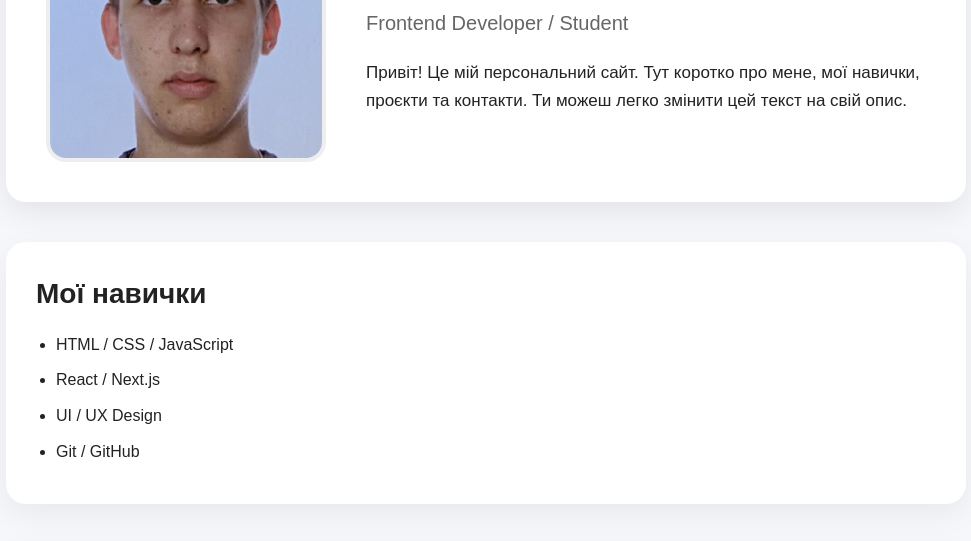
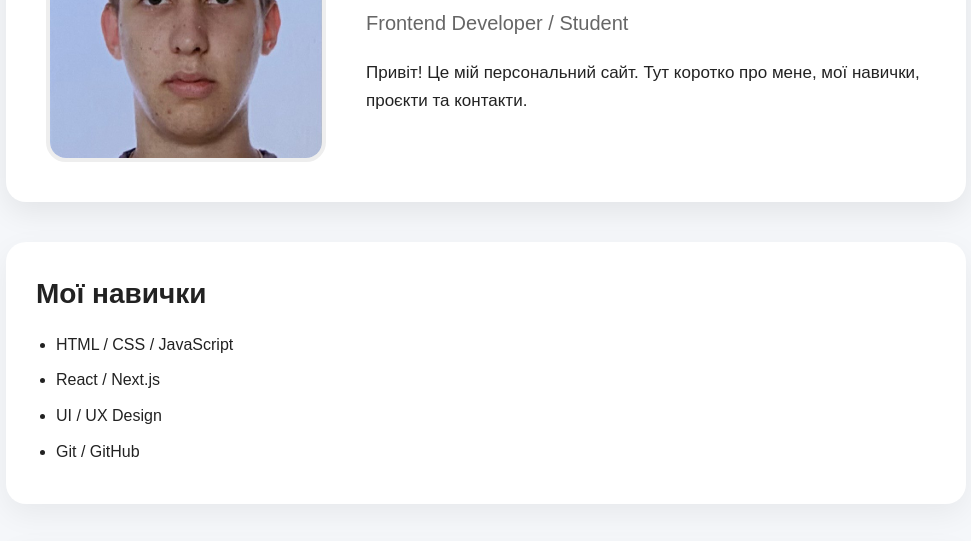
Before and after one commit to DmytroHDY/practical_git, a plain HTML site: page index.html in a window 1280 px wide. Shown: the part 198-739 px from the top of the page, without its empty margins (154-1125 px from the left). Drawn offline with Linux system fonts and the light colour scheme.

Commit message:
change text

```diff
--- a/index.html
+++ b/index.html
@@ -127,8 +127,7 @@
 
         <p class="about">
           Привіт! Це мій персональний сайт. Тут коротко про мене,
-          мої навички, проєкти та контакти. Ти можеш легко змінити
-          цей текст на свій опис.
+          мої навички, проєкти та контакти.
         </p>
       </div>
     </section>
```
